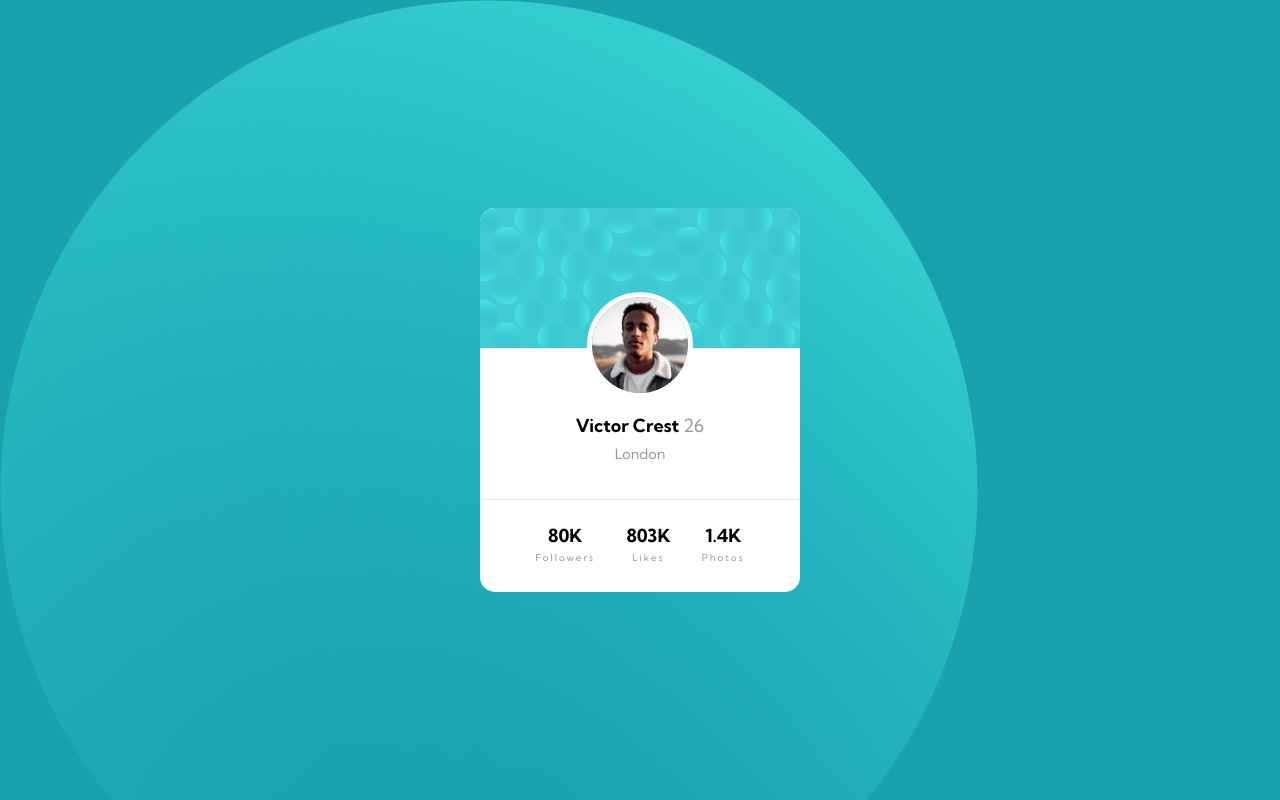
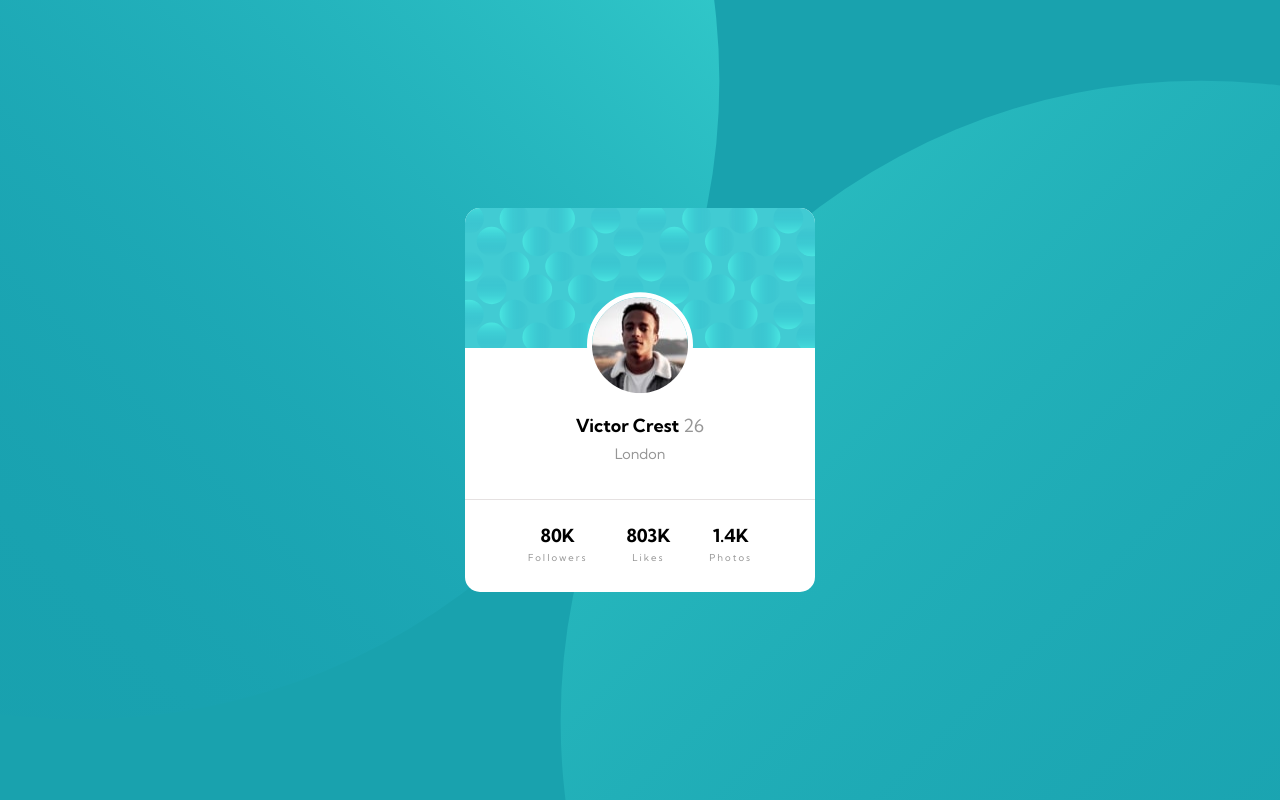
Before and after one commit to PiotrPlotast/profile-card-component, a plain HTML site: page index.html in a window 1280 px wide. Drawn offline with Linux system fonts and the light colour scheme.

Commit message:
minor update css

```diff
--- a/style.css
+++ b/style.css
@@ -8,8 +8,10 @@
 }
 
 body {
-    background: url(./images/bg-pattern-bottom.svg) no-repeat, url(./images/bg-pattern-top.svg) no-repeat;
+    background: url(./images/bg-pattern-top.svg) top left no-repeat, url(./images/bg-pattern-bottom.svg) bottom right no-repeat;
     background-color: var(--bg-color);
+    background-position: left -250px top -250px, right -250px bottom -250px;
+    background-size: 100%;
     display: flex;
     justify-content: center;
     align-items: center;
@@ -20,8 +22,8 @@ body {
     background-color: hsl(0, 100%, 100%);
     border-radius: 15px;
     overflow: hidden;
-    max-height: 24rem;
-    max-width: 20rem;
+    max-height: 384px;
+    max-width: 370px;
 }
 
 .person {
@@ -83,3 +85,15 @@ body {
     margin-top: 0.3rem;
     color: var(--age-city-stats-color);
 }
+
+@media (min-width: 700px) {
+    body {
+        background-position: left -35rem top -35rem, right -35rem bottom -35rem;
+    }
+}
+
+@media (min-width: 1300px) {
+    body {
+        background-position: left -65rem top -65rem, right -65rem bottom -65rem;
+    }
+}
```
